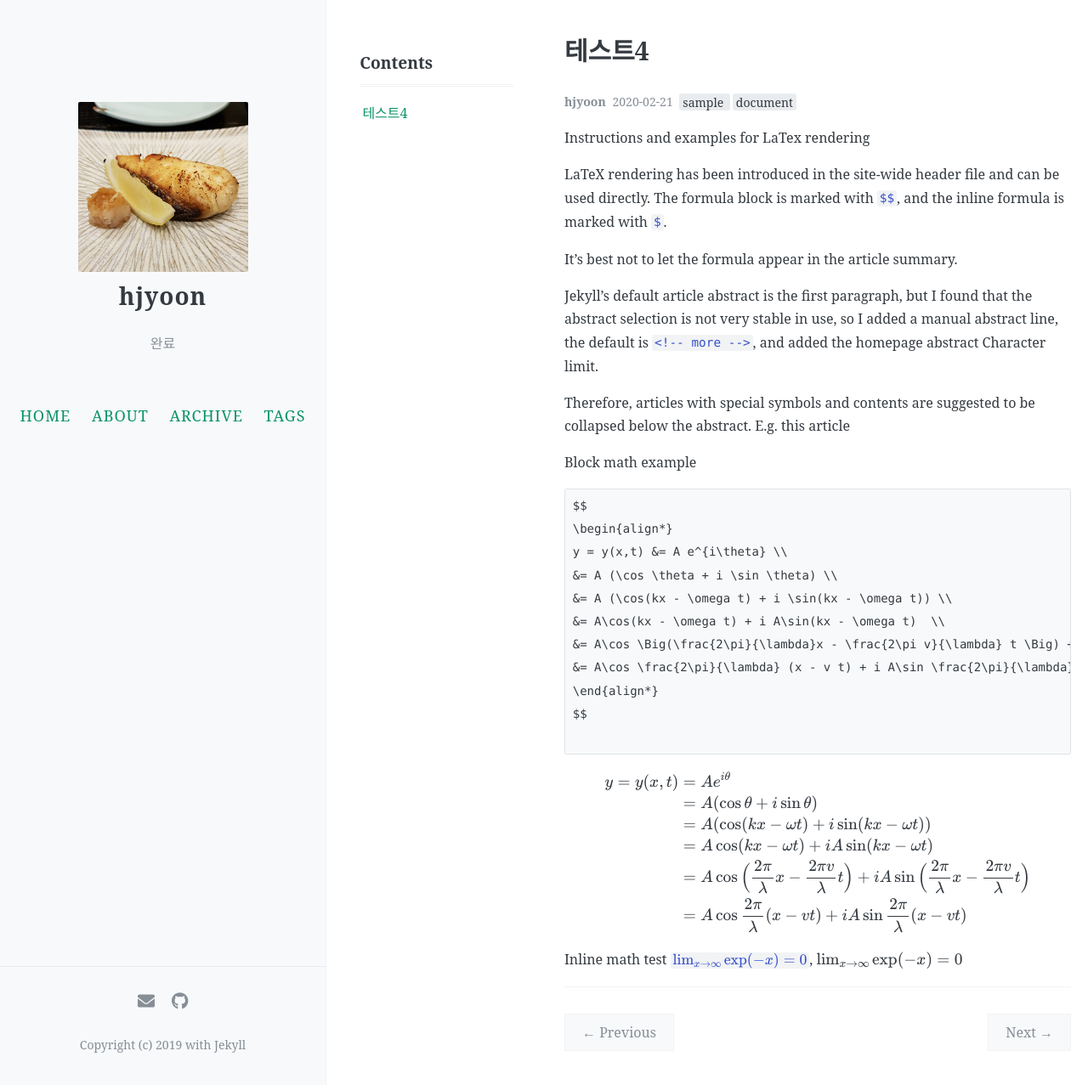
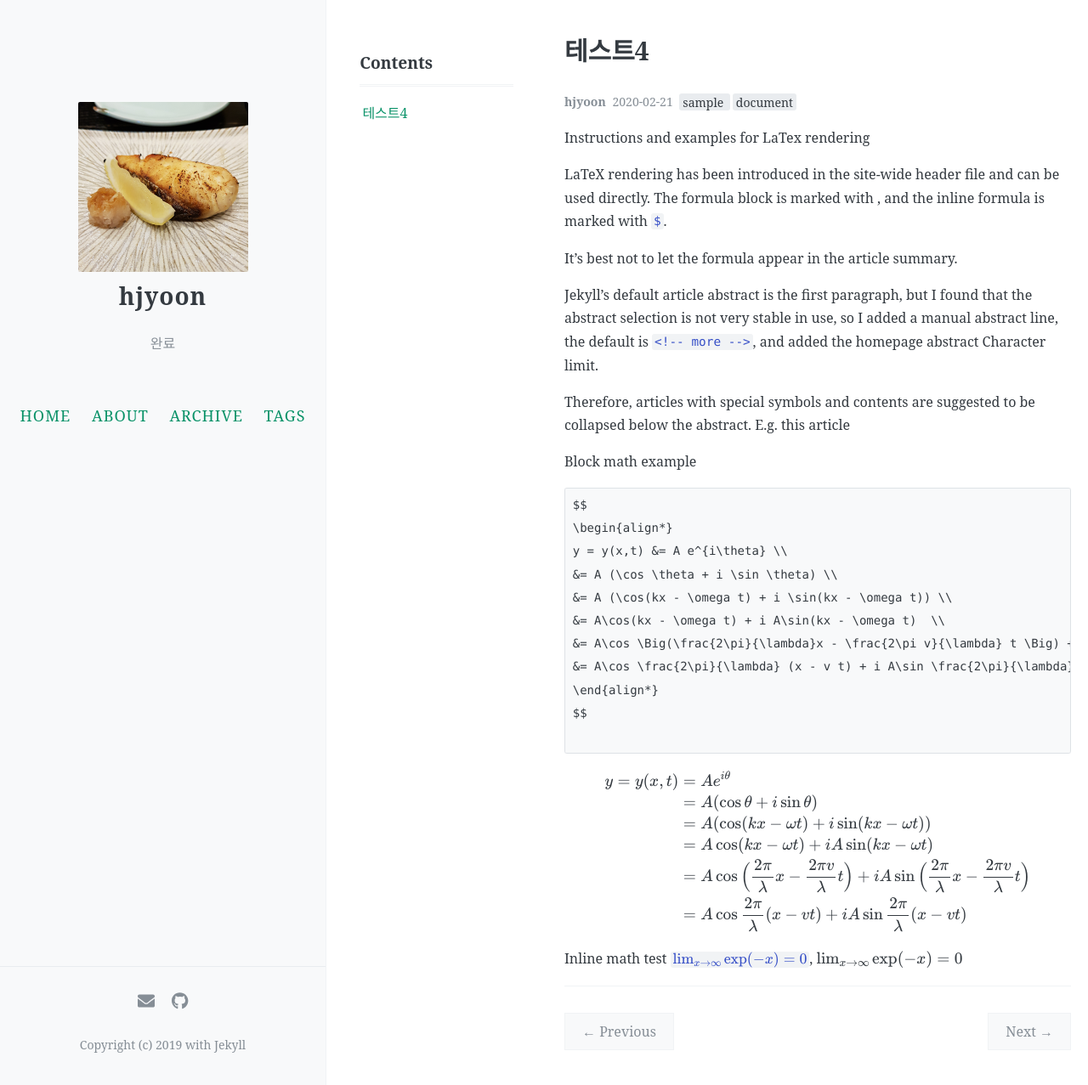
Before and after one commit to hjyoon/hjyoon.github.io, a Jekyll site: the page built from _posts/2020-02-21-test4.md, in a window 1280 px wide and 1277 px high. Shown: the whole window at 85% size. Built offline with Jekyll 4.4.1, drawn with Linux system fonts in a browser that asks for light colours; formulas are drawn with MathJax 3; comment, search, counter and statistics services are not loaded.

```diff
--- a/_posts/2020-02-21-test4.md
+++ b/_posts/2020-02-21-test4.md
@@ -10,7 +10,7 @@ comments: true
 
 Instructions and examples for LaTex rendering
 
-LaTeX rendering has been introduced in the site-wide header file and can be used directly. The formula block is marked with `$$`, and the inline formula is marked with `$`.
+LaTeX rendering has been introduced in the site-wide header file and can be used directly. The formula block is marked with , and the inline formula is marked with `$`.
 
 It's best not to let the formula appear in the article summary.
 
```
